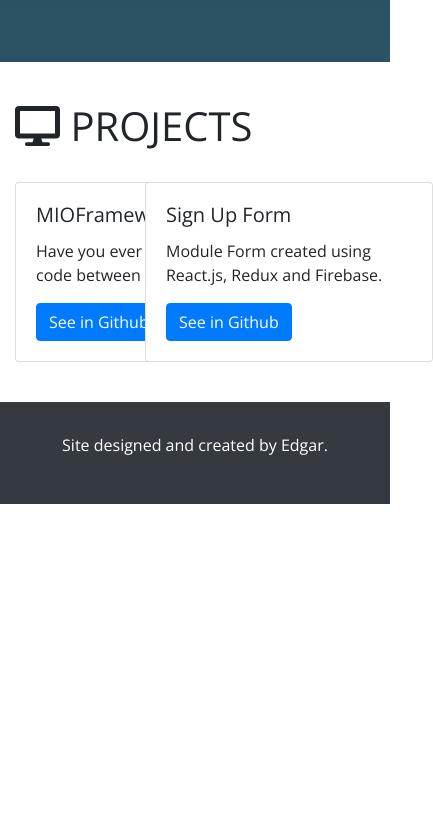
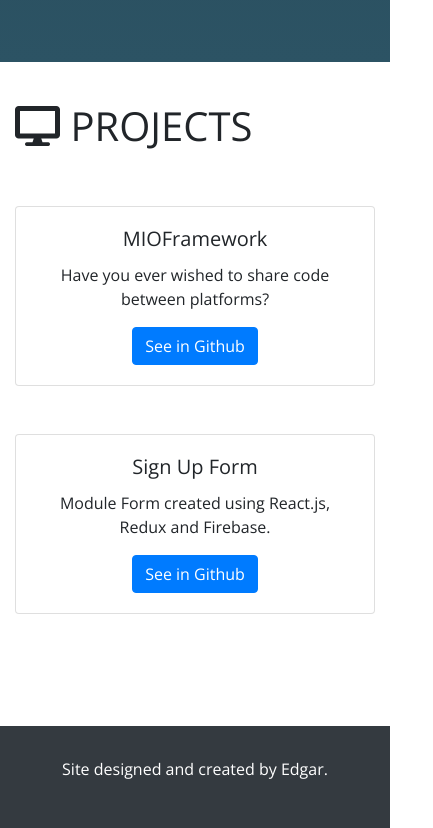
Before and after one commit to eddyc0de/eddyc0de.github.io, a website: page index.html in a window 390 px wide. Shown: the part 3372-4200 px from the top of the page, 433 px wide, since content can reach past the window. Before the commit the page ends 3876 px from the top, so only its background shows below. Drawn offline with nearby package versions, Linux system fonts and the light colour scheme; files whose address does not match are found by name.

Commit message:
Fix mobile responsiveness project cards

```diff
--- a/index.html
+++ b/index.html
@@ -158,8 +158,8 @@
 						</div>
 					</div>
 					<div class="row">
-						<div class="col-4">
-							<div class="card" style="width: 18rem;">
+						<div class="col-12 col-sm-6 col-lg-4 my-4 text-center">
+							<div class="card">
 								<div class="card-body">
 									<h5 class="card-title">MIOFramework</h5>
 									<p class="card-text">Have you ever wished to share code between platforms?</p>
@@ -167,8 +167,8 @@
 								</div>
 							</div>
 						</div>
-						<div class="col-4">
-							<div class="card" style="width: 18rem;">
+						<div class="col-12 col-sm-6 col-lg-4 my-4 text-center">
+							<div class="card">
 								<div class="card-body">
 									<h5 class="card-title">Sign Up Form</h5>
 									<p class="card-text">Module Form created using React.js, Redux and Firebase.</p>
@@ -176,7 +176,7 @@
 								</div>
 							</div>
 						</div>
-						<div class="col-4"></div>
+						<div class="col-12 col-sm-6 col-lg-4 my-4 text-center"></div>
 					</div>
 			</div>
 			<!-- END ROW PROJECTS -->
```
Also changed, not shown: gulpfile.js (deleted, +0 -8 lines).
